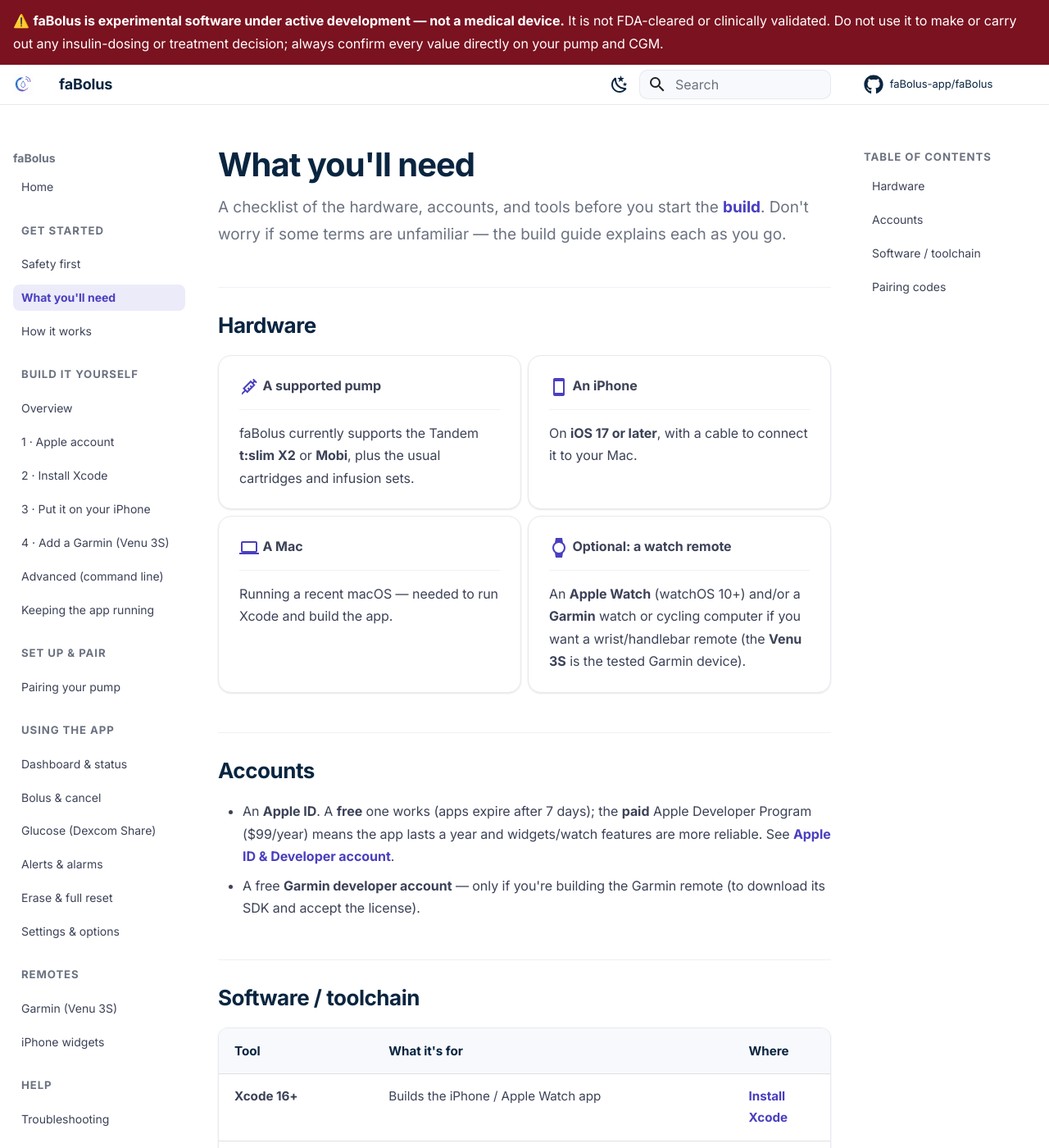
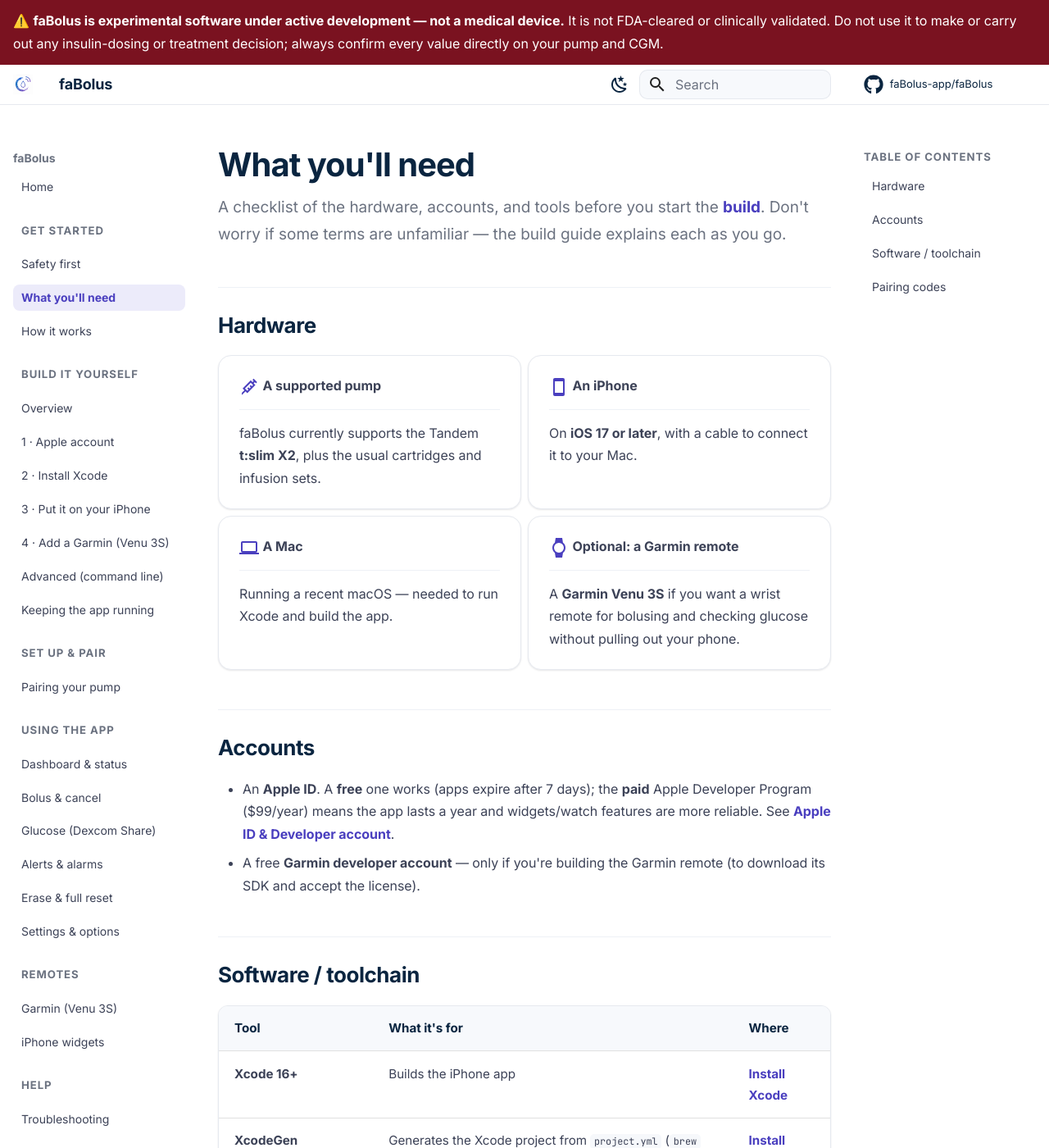
Before and after one commit to faBolus-app/faBolus, an MkDocs documentation site: the page built from docs/requirements.md, in a window 1280 px wide and 1400 px high. Shown: the whole window at 82% size. Built offline with MkDocs 1.6.1 and Material for MkDocs 9.7.7, drawn with Linux system fonts in a browser that asks for light colours; comment, search, counter and statistics services are not loaded; some of the changed text lies outside the part shown.

Commit message:
docs(09.6-02): rewrite Safety + What you'll need to narrow-main
- Safety: lead Explicit confirmation with the widget + Garmin Venu 3S 1-2-3
  tap; button-hold framed as experimental-only, not a main device
- Requirements: drop Mobi as a supported pump, drop Apple Watch as a remote
  option (Garmin Venu 3S only), drop Apple Watch from the toolchain table,
  drop Mobi from the pairing-code split

```diff
--- a/docs/requirements.md
+++ b/docs/requirements.md
@@ -11,8 +11,8 @@
 
     ---
 
-    faBolus currently supports the Tandem **t:slim X2** or **Mobi**, plus the usual cartridges and
-    infusion sets.
+    faBolus currently supports the Tandem **t:slim X2**, plus the usual cartridges and infusion
+    sets.
 
 -   :material-cellphone:{ .lg .middle } **An iPhone**
 
@@ -26,12 +26,12 @@
 
     Running a recent macOS — needed to run Xcode and build the app.
 
--   :material-watch:{ .lg .middle } **Optional: a watch remote**
+-   :material-watch:{ .lg .middle } **Optional: a Garmin remote**
 
     ---
 
-    An **Apple Watch** (watchOS 10+) and/or a **Garmin** watch or cycling computer if you want a
-    wrist/handlebar remote (the **Venu 3S** is the tested Garmin device).
+    A **Garmin Venu 3S** if you want a wrist remote for bolusing and checking glucose without
+    pulling out your phone.
 
 </div>
 
@@ -47,7 +47,7 @@
 
 | Tool | What it's for | Where |
 | --- | --- | --- |
-| **Xcode 16+** | Builds the iPhone / Apple Watch app | [Install Xcode](build/xcode.md) |
+| **Xcode 16+** | Builds the iPhone app | [Install Xcode](build/xcode.md) |
 | **XcodeGen** | Generates the Xcode project from `project.yml` (`brew install xcodegen`) | [Install Xcode](build/xcode.md) |
 | **[TandemKit](https://github.com/faBolus-app/TandemKit)** | The protocol/Bluetooth core the app is built on (downloaded alongside the app) | [Build the app](build/build-app.md#download) |
 | **Connect IQ Mobile SDK for iOS** *(optional)* | Lets the iPhone talk to a Garmin watch — only needed if you want the Garmin remote. If it's absent, the app auto-builds without Garmin. | [Build the app](build/build-app.md#connectiq) |
@@ -63,8 +63,8 @@
 
 Your pump uses one of two pairing schemes; faBolus supports both and auto-selects:
 
-- A **6-digit** code — t:slim X2 v7.7+ and Mobi (via a modern JPAKE handshake). Most current
-  pumps.
+- A **6-digit** code — t:slim X2 running firmware v7.7 or later (a modern JPAKE handshake). Most
+  current pumps.
 - A **16-character** code — older t:slim X2 (pre-v7.7).
 
 See [Pairing your pump](setup/pairing.md).
```
Also changed, not shown: docs/safety.md (+3 -2 lines).
